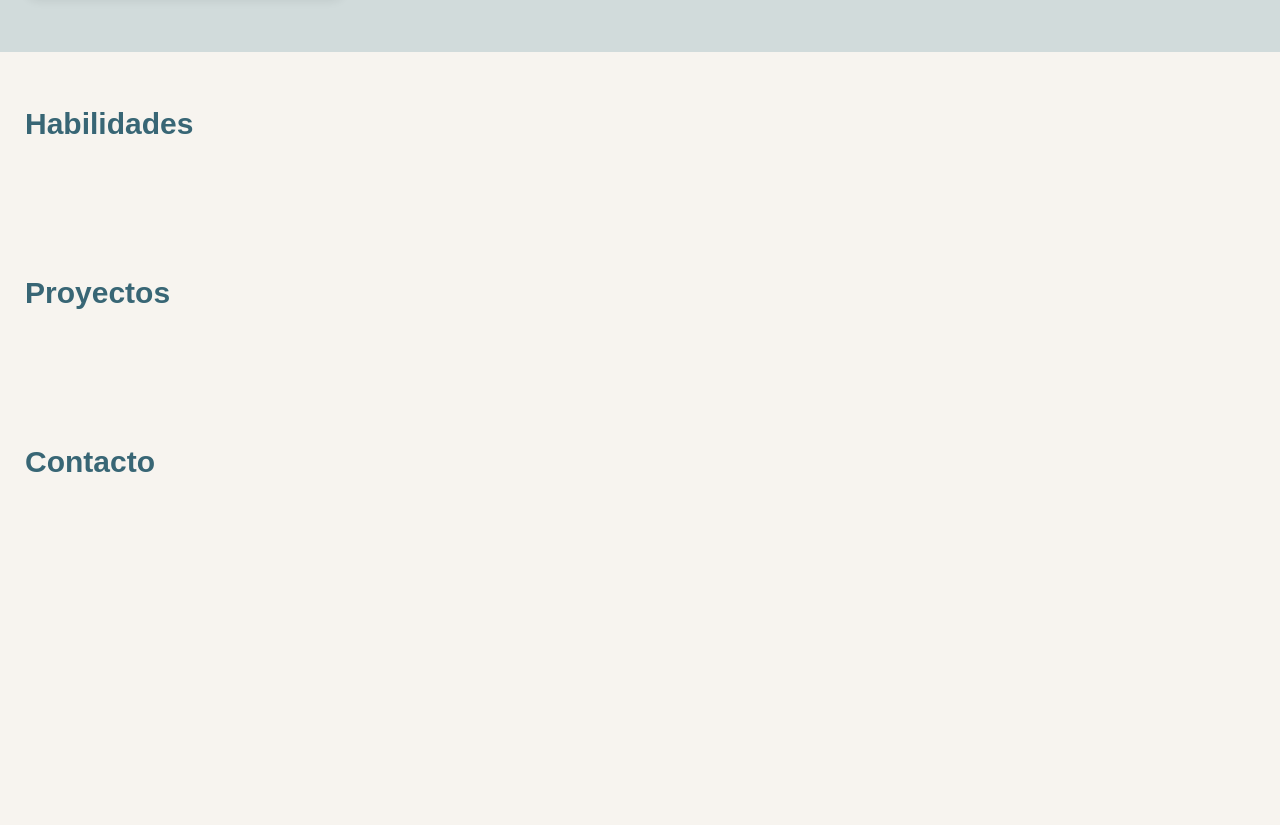
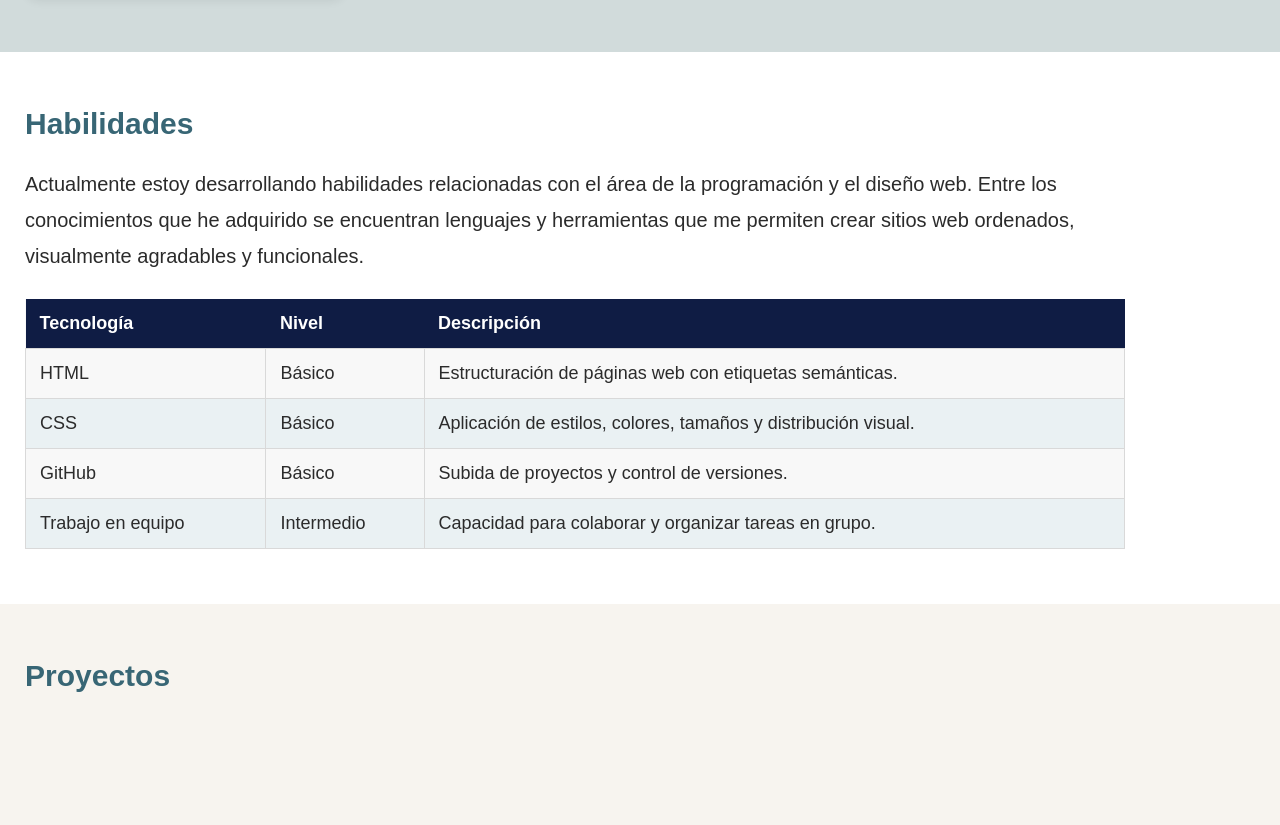
Before and after one commit to benkingo/portafolio-personal1, a plain HTML site: page index.html in a window 1280 px wide. Shown: the part 869-1694 px from the top of the page. Before the commit the page ends 1428 px from the top, so only its background shows below. Drawn offline with Linux system fonts and the light colour scheme.

Commit message:
habilidades y tabla

```diff
--- a/index.html
+++ b/index.html
@@ -72,9 +72,50 @@
     </article>
 </section>
 
-        <section id="habilidades">
-            <h2>Habilidades</h2>
-        </section>
+        <section id="habilidades" class="habilidades">
+    <h2>Habilidades</h2>
+
+    <article class="contenido-habilidades">
+        <p class="texto-habilidades">
+            Actualmente estoy desarrollando habilidades relacionadas con el área de
+            la programación y el diseño web. Entre los conocimientos que he adquirido
+            se encuentran lenguajes y herramientas que me permiten crear sitios web
+            ordenados, visualmente agradables y funcionales.
+        </p>
+
+        <table class="tabla-habilidades">
+            <thead>
+                <tr>
+                    <th>Tecnología</th>
+                    <th>Nivel</th>
+                    <th>Descripción</th>
+                </tr>
+            </thead>
+            <tbody>
+                <tr>
+                    <td>HTML</td>
+                    <td>Básico</td>
+                    <td>Estructuración de páginas web con etiquetas semánticas.</td>
+                </tr>
+                <tr>
+                    <td>CSS</td>
+                    <td>Básico</td>
+                    <td>Aplicación de estilos, colores, tamaños y distribución visual.</td>
+                </tr>
+                <tr>
+                    <td>GitHub</td>
+                    <td>Básico</td>
+                    <td>Subida de proyectos y control de versiones.</td>
+                </tr>
+                <tr>
+                    <td>Trabajo en equipo</td>
+                    <td>Intermedio</td>
+                    <td>Capacidad para colaborar y organizar tareas en grupo.</td>
+                </tr>
+            </tbody>
+        </table>
+    </article>
+</section>
 
         <section id="proyectos">
             <h2>Proyectos</h2>
--- a/style.css
+++ b/style.css
@@ -158,3 +158,40 @@ h2 {
     line-height: 1.8;
     margin-bottom: 22px;
 }
+.habilidades {
+    background-color: #ffffff;
+}
+
+.contenido-habilidades {
+    max-width: 1100px;
+}
+
+.texto-habilidades {
+    font-size: 20px;
+    line-height: 1.8;
+    margin-bottom: 25px;
+}
+
+.tabla-habilidades {
+    width: 100%;
+    border-collapse: collapse;
+    background-color: #f8f8f8;
+}
+
+.tabla-habilidades th {
+    background-color: #0f1c44;
+    color: white;
+    padding: 14px;
+    text-align: left;
+    font-size: 18px;
+}
+
+.tabla-habilidades td {
+    padding: 14px;
+    border: 1px solid #d9d9d9;
+    font-size: 18px;
+}
+
+.tabla-habilidades tr:nth-child(even) {
+    background-color: #eaf1f3;
+}
```
